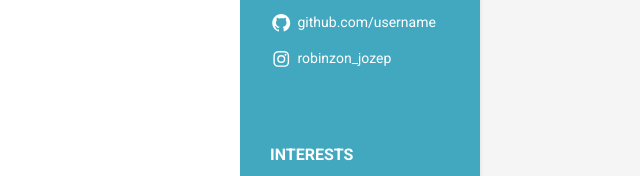
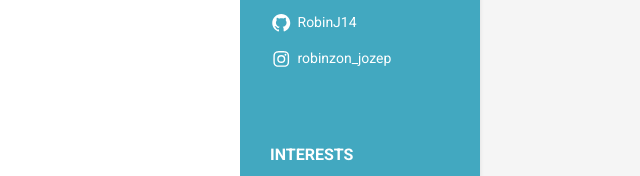
Before and after one commit to RobinJ14/RobinJ14.github.io, a plain HTML site: page index.html in a window 1280 px wide. Shown: the part 368-544 px from the top of the page, 640-1280 px from the left. Drawn offline with Linux system fonts and the light colour scheme.

Commit message:
updated index.html

```diff
--- a/index.html
+++ b/index.html
@@ -59,7 +59,7 @@
                     <li class="phone"><i class="fas fa-phone"></i><a href="#">9526339569</a></li>
 
 
-                    <li class="github"><i class="fab fa-github"></i><a href="#" >github.com/username</a></li>
+                    <li class="github"><i class="fab fa-github"></i><a href="#" >RobinJ14</a></li>
                     <li class="instagram"><i class="fab fa-instagram"></i><a href="#" >robinzon_jozep</a></li>
                 </ul>
             </div><!--//contact-container-->
```
